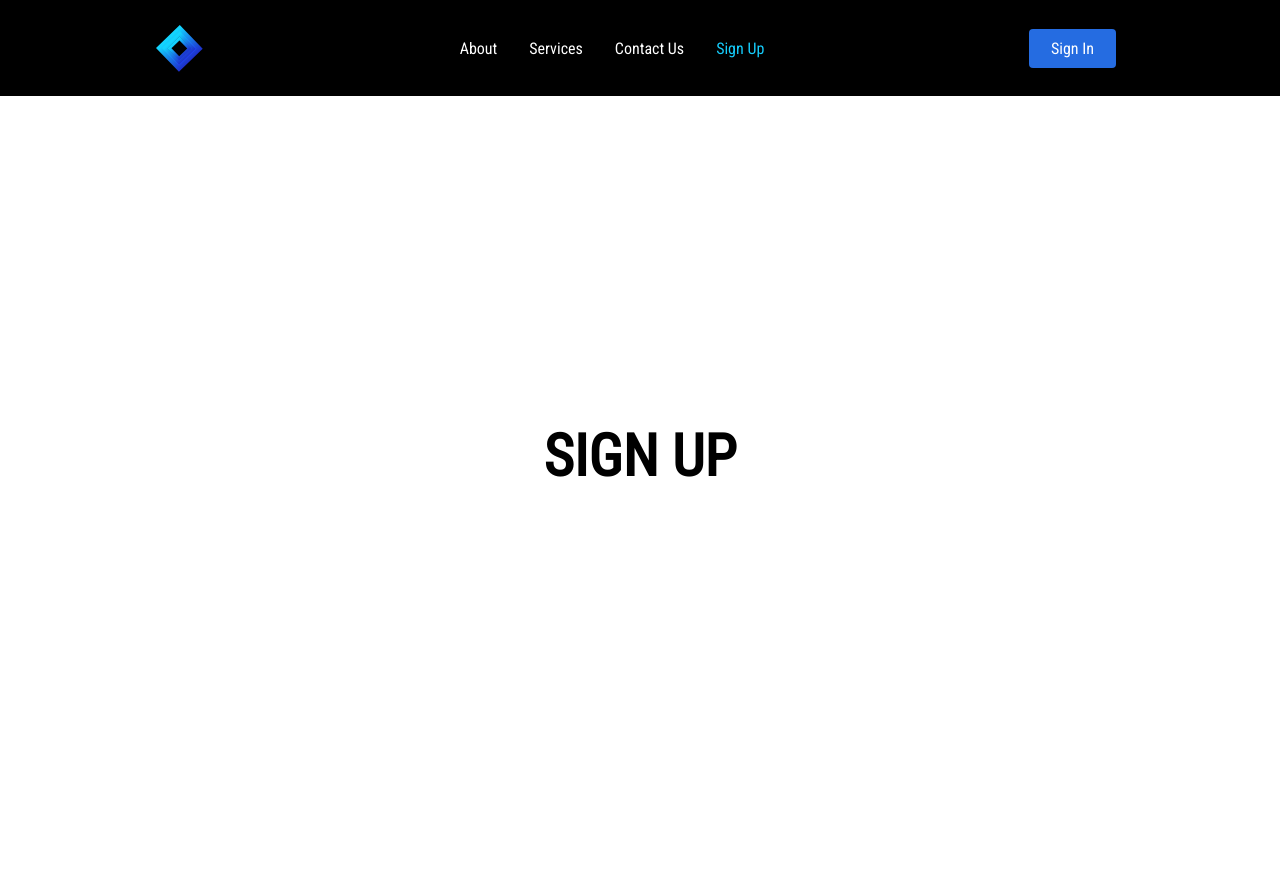
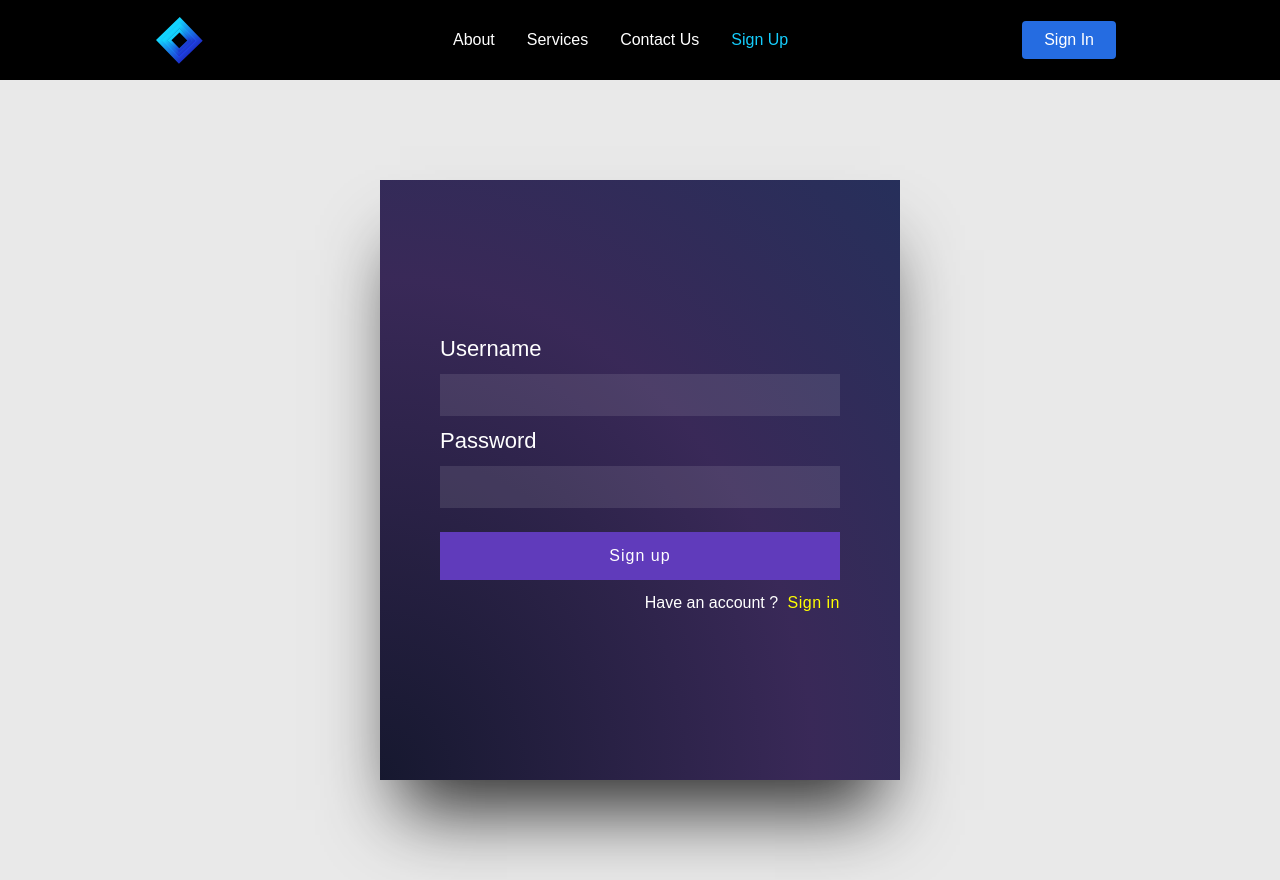
Before and after one commit to Team-Triad/wwp, a React (Create React App) app in the folder wwp/: page /sign-up in a window 1280 px wide. Before the commit the page ends 816 px from the top, so only its background shows below. Built offline with nearby package versions, Linux system fonts and the light colour scheme; no server answers.

Commit message:
Login Completed

```diff
--- a/wwp/package.json
+++ b/wwp/package.json
@@ -6,10 +6,11 @@
     "@testing-library/jest-dom": "^5.16.2",
     "@testing-library/react": "^12.1.3",
     "@testing-library/user-event": "^13.5.0",
-    "firebase": "^9.6.7",
+    "firebase": "^8.9.1",
     "gh-pages": "^3.2.3",
     "react": "^17.0.2",
     "react-dom": "^17.0.2",
+    "react-firebase-hooks": "^5.0.3",
     "react-icons": "^4.3.1",
     "react-router-dom": "^6.2.2",
     "react-scripts": "5.0.0",
--- /dev/null
+++ b/wwp/src/components/Firebase/fire.js
@@ -0,0 +1,16 @@
+import firebase from "firebase"
+
+
+var firebaseConfig = {
+    apiKey: "AIzaSyC85vTySYVYmuQXaZXjs3I4ZJbySdC_o2I",
+    authDomain: "worthy-work-provider.firebaseapp.com",
+    projectId: "worthy-work-provider",
+    storageBucket: "worthy-work-provider.appspot.com",
+    messagingSenderId: "890091230010",
+    appId: "1:890091230010:web:83c0444a555ec0afb4f603",
+    measurementId: "G-X61SPZ9DE1"
+  };
+
+  // Initialize Firebase
+const fire = firebase.initializeApp(firebaseConfig);
+export default fire;
--- /dev/null
+++ b/wwp/src/components/Login/Login.css
@@ -0,0 +1,122 @@
+* {
+  box-sizing: border-box;
+  margin: 0;
+  padding: 0;
+  font-family: 'Nunito', sans-serif;
+}
+
+button {
+  border: none;
+  outline: none;
+  width: 100%;
+  padding: 15px 0;
+  color: #fff;
+  font-size: 16px;
+  letter-spacing: 1px;
+  background: #603bbb;
+  cursor: pointer;
+}
+
+.login {
+  width: 100%;
+  min-height: 100vh;
+  padding: 0 20px;
+  background: #e9e9e9;
+  display: flex;
+}
+
+.login .loginContainer {
+  padding: 60px;
+  margin: auto;
+  width: 100%;
+  max-width: 520px;
+  min-height: 600px;
+  display: flex;
+  flex-direction: column;
+  justify-content: center;
+  background: radial-gradient(
+    ellipse at left bottom,
+    rgba(22, 24, 47, 1) 0%,
+    rgba(38, 20, 72, 0.9) 59%,
+    rgba(17, 27, 75, 0.9) 100%
+  );
+  box-shadow: 0 50px 70px -20px rgba(0, 0, 0, 0.8);
+}
+
+.login .loginContainer label {
+  color: white;
+  margin: 14px 0;
+  display: block;
+  font-size: 22px;
+  line-height: 1;
+}
+
+.login .loginContainer input {
+  width: 100%;
+  border: none;
+  outline: none;
+  font-size: 19px;
+  padding: 10px;
+  background: rgba(255, 255, 255, 0.1);
+  color: #fff;
+  letter-spacing: 1px;
+}
+
+.login .loginContainer .btnContainer {
+  width: 100%;
+  padding: 24px 0;
+}
+
+.login .loginContainer .btnContainer p {
+  margin: 14px 0 0 0;
+  text-align: right;
+  color: #fff;
+}
+
+.login .loginContainer .btnContainer p span {
+  color: yellow;
+  font-weight: 500;
+  letter-spacing: 0.5px;
+  margin-left: 5px;
+  cursor: pointer;
+  transition: all 400ms ease-in-out;
+}
+
+.login .loginContainer .btnContainer p span:hover {
+  color: red;
+}
+
+.login .loginContainer .errorMsg {
+  color: red;
+  font-size: 16px;
+}
+
+.UserHome {
+  width: 100%;
+  min-height: 100vh;
+  background: radial-gradient(
+    ellipse at left bottom,
+    rgba(22, 24, 47, 1) 0%,
+    rgba(38, 20, 72, 0.9) 59%,
+    rgba(17, 27, 75, 0.9) 100%
+  );
+}
+
+.UserHome nav {
+  background: #603bbb;
+  width: 100%;
+  padding: 20px 40px;
+  display: flex;
+  align-items: center;
+  justify-content: space-between;
+}
+
+.UserHome nav h2 {
+  color: #fff;
+}
+
+.UserHome nav button {
+  width: 86px;
+  padding: 8px 0;
+  background: #3a2b58;
+}
--- /dev/null
+++ b/wwp/src/components/Login/Login.js
@@ -0,0 +1,32 @@
+import React from 'react'
+import './Login.css'
+const Login = (props) => {
+    const {email, setEmail, password, setPassword, handleLogin, handleSignup, hasAccount, setHasAccount, emailError, passwordError } = props;
+  return (
+    <section className='login'>
+        <div className='loginContainer'>
+            <label>Username</label>
+            <input type="text" autoFocus required value={email} onChange={(e) => setEmail(e.target.value)}/>
+            <p className='errorMsg'>{emailError}</p>
+            <label>Password</label>
+            <input type="password" required value={password} onChange={(e) => setPassword(e.target.value)}/>
+            <p className='errorMsg'>{passwordError}</p>
+            <div className='btnContainer'>
+                {hasAccount? (
+                    <>
+                    <button onClick={handleLogin}>Sign in</button>
+                    <p>Don't have an account ? <span onClick={() => setHasAccount(!hasAccount)}>Sign up</span></p>
+                    </>
+                ) : (
+                    <>
+                    <button onClick={handleSignup}>Sign up</button>
+                    <p>Have an account ? <span onClick={() => setHasAccount(!hasAccount)}>Sign in</span></p>
+                    </>
+                )}
+            </div>
+        </div>
+    </section>
+  )
+}
+
+export default Login;
--- a/wwp/src/components/Navbar/NavbarElements.js
+++ b/wwp/src/components/Navbar/NavbarElements.js
@@ -43,6 +43,8 @@ export const Bars = styled(FaBars)`
 export const NavMenu = styled.div`
   display: flex;
   align-items: center;
+  margin-right: -24px;
+  /* Second Nav */
   /* margin-right: 24px; */
   /* Third Nav */
   /* width: 100vw;
--- a/wwp/src/components/Navbar/index.js
+++ b/wwp/src/components/Navbar/index.js
@@ -16,7 +16,6 @@ const Navbar = () => {
         <NavLink to='/'>
             <img src={logo} alt='logo' />
         </NavLink>
-        <Bars />
         <NavMenu>
           <NavLink to='/about' activeStyle>
             About
@@ -36,6 +35,7 @@ const Navbar = () => {
         <NavBtn>
           <NavBtnLink to='/signin'>Sign In</NavBtnLink>
         </NavBtn>
+        <Bars />
       </Nav>
     </>
   );
--- a/wwp/src/pages/signup.js
+++ b/wwp/src/pages/signup.js
@@ -1,16 +1,86 @@
-import React from 'react';
+import React, { useEffect, useState } from 'react';
+import Firebase from '../components/Firebase/fire'
+import Login from '../components/Login/Login'
+import UserHome from './users_home';
+const SignUp = () => {
+  const [user, setUser]=useState('');
+  const [email, setEmail]=useState('');
+  const [password, setPassword]=useState('');
+  const [emailError, setEmailError]=useState('');
+  const [passwordError, setPasswordError]=useState('');
+  const [hasAccount, setHasAccount]=useState(false);
 
-const SignUp = () => {
+  const clearInputs = () =>{
+    setEmail('');
+    setPassword('');
+  }
+  const clearErrors = () =>{
+    setEmailError('');
+    setPasswordError('');
+  }
+  const handleLogin = () => {
+    clearErrors();
+    Firebase
+      .auth()
+      .signInWithEmailAndPassword(email, password)
+      .catch((err) => {
+        // eslint-disable-next-line default-case
+        switch(err.code){
+          case "auth/invalid-email":
+          case "auth/user-disabled":
+          case "auth/user-not-found":
+            setEmailError(err.message);
+            break;
+          case "auth/wrong-person":
+            setPasswordError(err.message);
+            break;
+        }
+      });
+   };
+  const handleSignup = () =>{
+    clearErrors();
+    Firebase
+      .auth()
+      .createUserWithEmailAndPassword(email, password)
+      .catch((err) => {
+        // eslint-disable-next-line default-case
+        switch(err.code){
+          case "auth/email-already-in-use":
+          case "auth/invalid-email":
+            setEmailError(err.message);
+            break;
+          case "auth/weak-password":
+            setPasswordError(err.message);
+            break;
+        }
+      });
+  };
+  const handleLogout = () => {
+    Firebase.auth().signOut();
+  };
+  const authListener = () => {
+    Firebase.auth().onAuthStateChanged(user =>{
+      if(user){
+        clearInputs();
+        setUser(user);
+      }
+      else{
+        setUser("");
+      }
+    });
+  };
+  useEffect(() =>{
+    authListener();
+  })
   return (
-    <div
-      style={{
-        display: 'flex',
-        justifyContent: 'center',
-        alignItems: 'center',
-        height: '90vh'
-      }}
-    >
-      <h1>Sign Up</h1>
+    <div>
+      {user ? (
+        <UserHome handleLogout={handleLogout}/>
+      ) : (
+         <Login email={email} setEmail={setEmail} password={password} setPassword={setPassword} handleLogin={handleLogin}
+      handleSignup={handleSignup} hasAccount={hasAccount} setHasAccount={setHasAccount}
+      emailError={emailError} passwordError={passwordError}/>
+      )}
     </div>
   );
 };
--- /dev/null
+++ b/wwp/src/pages/users_home.js
@@ -0,0 +1,12 @@
+import React from 'react'
+const UserHome = ({handleLogout}) => {
+    return(
+        <section className='UserHome'>
+        <nav>
+            <h2>Welcome</h2>
+            <button onClick={handleLogout}>Logout</button>
+        </nav>
+        </section>
+    )
+}
+export default UserHome;
```
Also changed, not shown: wwp/src/App.css (line endings or trailing spaces), 1 other file (tests, documents, lock files or other folders).
